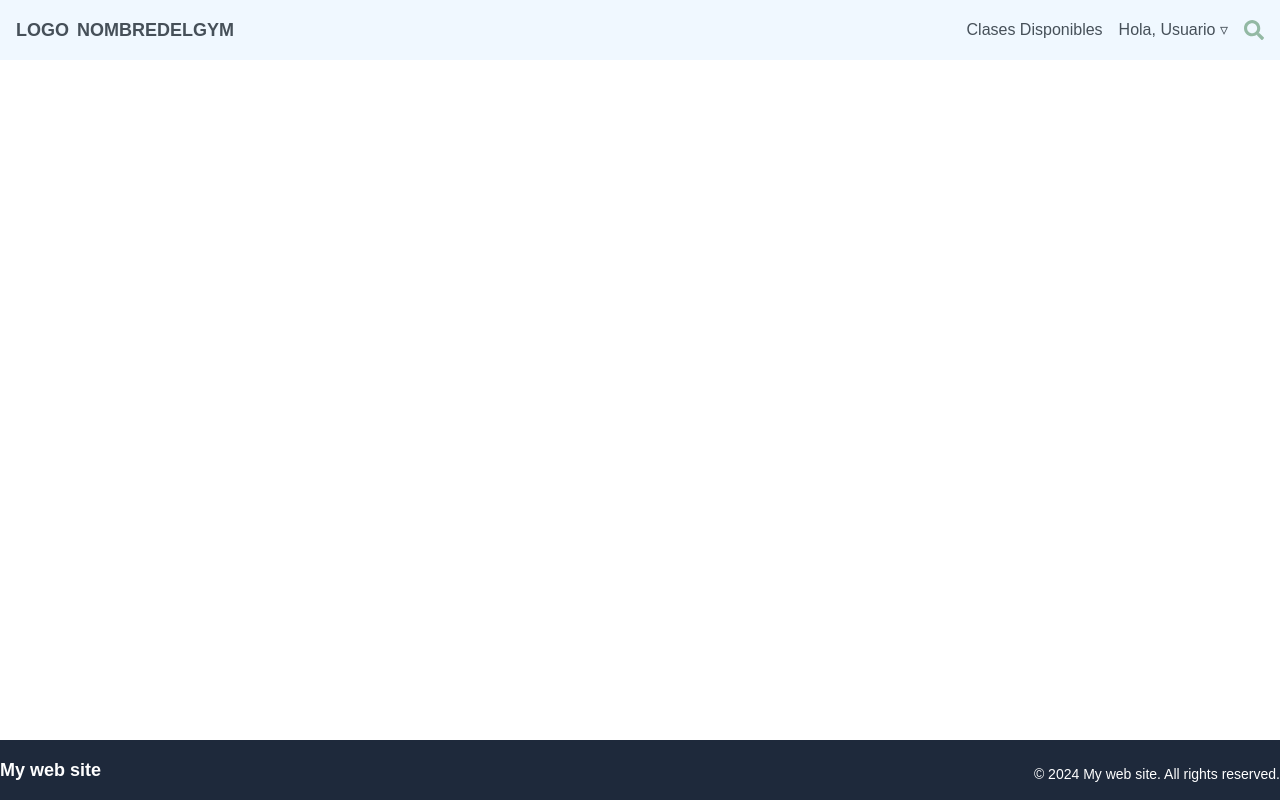
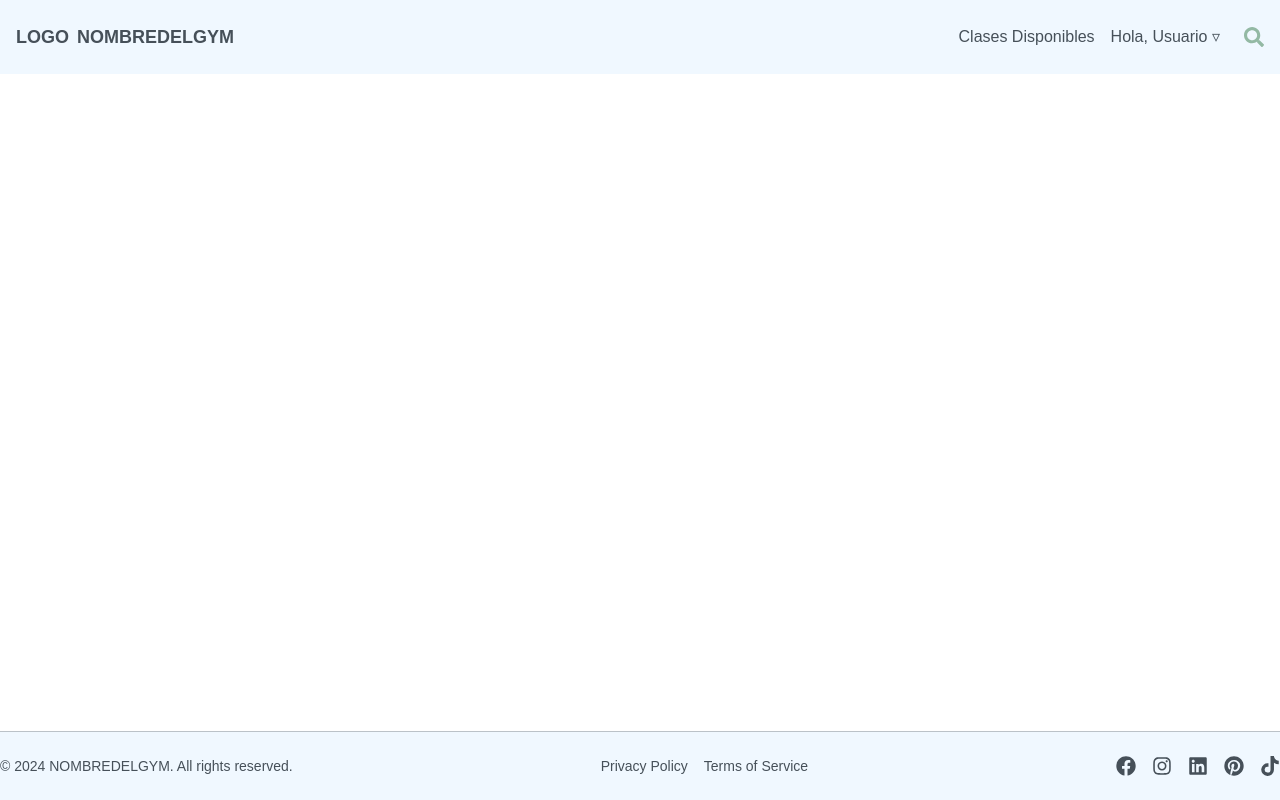
Before and after one commit to DiaczukMatias/PF-WEBGYM, a Next.js app in the folder front/: page / in a window 1280 px wide. Built offline with nearby package versions, Linux system fonts and the light colour scheme.

Commit message:
se crean estilos para el footer, se modifica barra buscadora del navbar agregandoo transicion

```diff
--- a/front/src/components/Footer/Footer.tsx
+++ b/front/src/components/Footer/Footer.tsx
@@ -1,13 +1,48 @@
 import React from "react";
+import { FaFacebook, FaInstagram, FaLinkedin, FaPinterest, FaTiktok } from "react-icons/fa";
 
 const Footer = () => {
   return (
-    <footer className="bg-slate-800 text-white py-4">
-      <div className="container mx-auto flex items-center space-y-2 md:flex-row md:justify-between">
-        <div className="text-lg font-bold">My web site</div>
+    <footer className="bg-primary text-secondary py-6 border-t border-secondary2">
+      <div className="container mx-auto flex flex-col items-center md:flex-row md:justify-between">
+        {/* izquierda */}
+        <div className="text-sm mb-4 md:mb-0">
+          © 2024 NOMBREDELGYM. All rights reserved.
+        </div>
 
-        <div className="text-sm text-white">
-          © 2024 My web site. All rights reserved.
+        {/* Centro */}
+        <div className="flex space-x-4 text-sm mb-4 md:mb-0">
+          <a href="/privacy" className="hover:text-secondary2">Privacy Policy</a>
+          <a href="/terms" className="hover:text-secondary2">Terms of Service</a>
+        </div>
+
+        {/* derecha*/}
+        <div className="flex space-x-4">
+          <a href="https://www.facebook.com" target="_blank" rel="noopener noreferrer">
+            <span className="text-secondary hover:text-accent2 transition-colors duration-200">
+              <FaFacebook size={20} />
+            </span>
+          </a>
+          <a href="https://www.instagram.com" target="_blank" rel="noopener noreferrer">
+            <span className="text-secondary hover:text-accent2 transition-colors duration-200">
+              <FaInstagram size={20} />
+            </span>
+          </a>
+          <a href="https://www.linkedin.com" target="_blank" rel="noopener noreferrer">
+            <span className="text-secondary hover:text-accent2 transition-colors duration-200">
+              <FaLinkedin size={20} />
+            </span>
+          </a>
+          <a href="https://www.pinterest.com" target="_blank" rel="noopener noreferrer">
+            <span className="text-secondary hover:text-accent2 transition-colors duration-200">
+              <FaPinterest size={20} />
+            </span>
+          </a>
+          <a href="https://www.tiktok.com" target="_blank" rel="noopener noreferrer">
+            <span className="text-secondary hover:text-accent2 transition-colors duration-200">
+              <FaTiktok size={20} />
+            </span>
+          </a>
         </div>
       </div>
     </footer>
--- a/front/src/components/Navbar/Navbar.tsx
+++ b/front/src/components/Navbar/Navbar.tsx
@@ -5,10 +5,8 @@ import { FaSearch } from "react-icons/fa";
 
 const Navbar = () => {
   const [isSearchOpen, setIsSearchOpen] = useState(false);
-  //Cambiar manual el estado para ver navbar con usuario logeado
+  // Cambiar manual el estado para ver navbar con usuario logeado
   const [isLogged, setIsLogged] = useState(true);
- //
-
   const [isMenuOpen, setIsMenuOpen] = useState(false);
   const userName = "Usuario";
 
@@ -54,7 +52,7 @@ const Navbar = () => {
                     <Link href="/subscription" className="block px-4 py-2 hover:bg-gray-200">Mi Suscripción</Link>
                     <button
                       onClick={() => {
-                        setIsLogged(false); // Aquí podrías manejar el cierre de sesión
+                        setIsLogged(false);
                         setIsMenuOpen(false);
                       }}
                       className="block w-full text-left px-4 py-2 hover:bg-gray-200"
@@ -67,15 +65,22 @@ const Navbar = () => {
             </>
           )}
 
-          {/* Search Icon and Input */}
+          {/* Barra buscadora  */}
           <div className="flex items-center space-x-2">
-            {isSearchOpen && (
+            <div
+              className={`overflow-hidden transition-all duration-300 ${
+                isSearchOpen ? "w-48 opacity-100 ml-2" : "w-0 opacity-0"
+              }`}
+            >
               <input
                 type="text"
                 placeholder="Search..."
-                className="px-3 py-2 bg-primary text-secondary border border-accent rounded-md focus:outline-none focus:border-accent2 transition-all duration-200 w-48"
+                className="px-3 py-2 bg-primary text-secondary border border-accent rounded-md focus:outline-none focus:border-accent2 w-full transition-transform duration-300 transform"
+                style={{
+                  transform: isSearchOpen ? "translateX(0)" : "translateX(100%)",
+                }}
               />
-            )}
+            </div>
             <button
               onClick={() => setIsSearchOpen(!isSearchOpen)}
               className="text-accent2 hover:text-secondary2"
```
